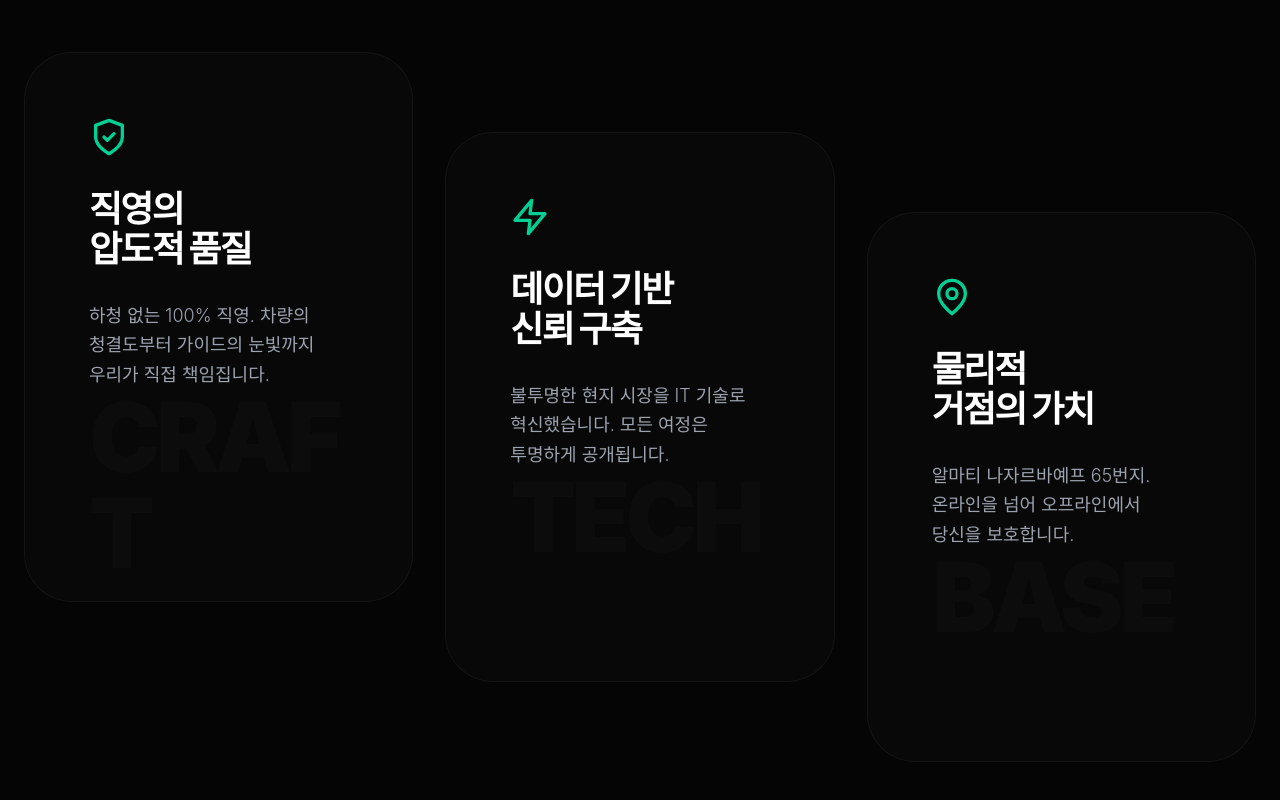
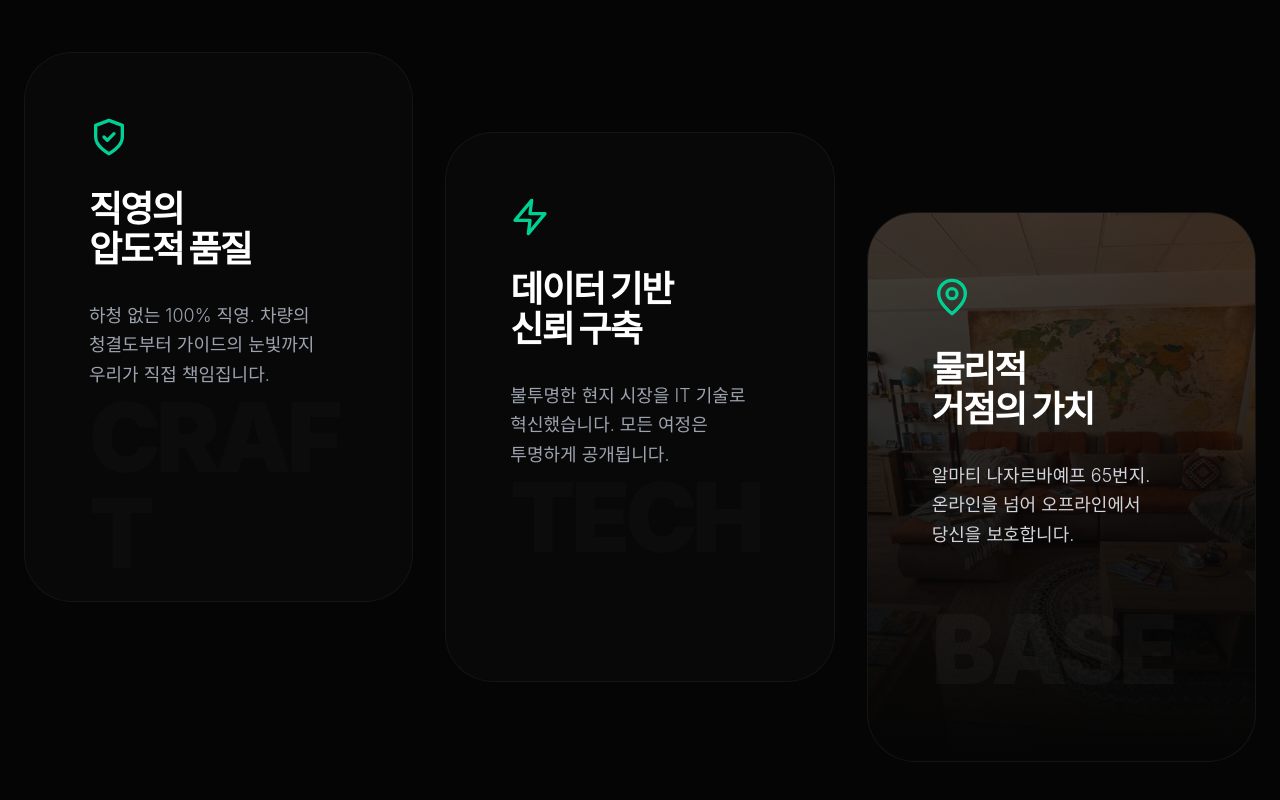
Before and after one commit to beabohemian/tripsoda_kz, a Next.js app: page /about in a window 1280 px wide. Shown: the part 1852-2652 px from the top of the page. Built offline with nearby package versions, Linux system fonts and the light colour scheme; a web font is replaced by a local one.

Commit message:
fix: stabilize lounge image layout and add background visual

```diff
--- a/pages/about.tsx
+++ b/pages/about.tsx
@@ -181,18 +181,36 @@
                             <div className="text-8xl font-black text-white/[0.02] tracking-tighter select-none">TECH</div>
                         </SpotlightCard>
 
-                        {/* Innovation 3 */}
-                        <SpotlightCard className="p-16 h-[550px] flex flex-col justify-between md:translate-y-40">
-                            <div className="space-y-8">
-                                <MapPin size={40} className="text-tripsoda-main" />
-                                <h3 className="text-4xl font-black tracking-tighter">물리적 <br /> 거점의 가치</h3>
-                                <p className="text-gray-400 leading-relaxed text-lg font-light">알마티 나자르바예프 65번지. 온라인을 넘어 오프라인에서 당신을 보호합니다.</p>
+                        {/* Innovation 3: Basecamp with Image */}
+                        <SpotlightCard className="h-[550px] md:translate-y-40 relative group">
+                            {/* Background Image with optimized alignment */}
+                            <motion.div
+                                initial={{ opacity: 0 }}
+                                animate={{ opacity: 1 }}
+                                transition={{ duration: 1 }}
+                                className="absolute inset-0 z-0"
+                            >
+                                <img
+                                    src="/images/office_lounge.jpg"
+                                    className="w-full h-full object-cover opacity-30 group-hover:scale-110 transition-transform duration-[2s] ease-out"
+                                    alt="Almaty Basecamp"
+                                />
+                                <div className="absolute inset-0 bg-gradient-to-t from-[#050505] via-[#050505]/60 to-transparent" />
+                            </motion.div>
+
+                            <div className="relative z-10 p-16 h-full flex flex-col justify-between">
+                                <div className="space-y-8">
+                                    <MapPin size={40} className="text-tripsoda-main" />
+                                    <h3 className="text-4xl font-black tracking-tighter">물리적 <br /> 거점의 가치</h3>
+                                    <p className="text-gray-300 leading-relaxed text-lg font-light">알마티 나자르바예프 65번지. 온라인을 넘어 오프라인에서 당신을 보호합니다.</p>
+                                </div>
+                                <div className="text-8xl font-black text-white/[0.03] tracking-tighter select-none">BASE</div>
                             </div>
-                            <div className="text-8xl font-black text-white/[0.02] tracking-tighter select-none">BASE</div>
                         </SpotlightCard>
                     </div>
                 </div>
             </section>
+
 
             {/* 3. SYNERGY: The Pulse */}
             <section className="py-80 relative">
```
